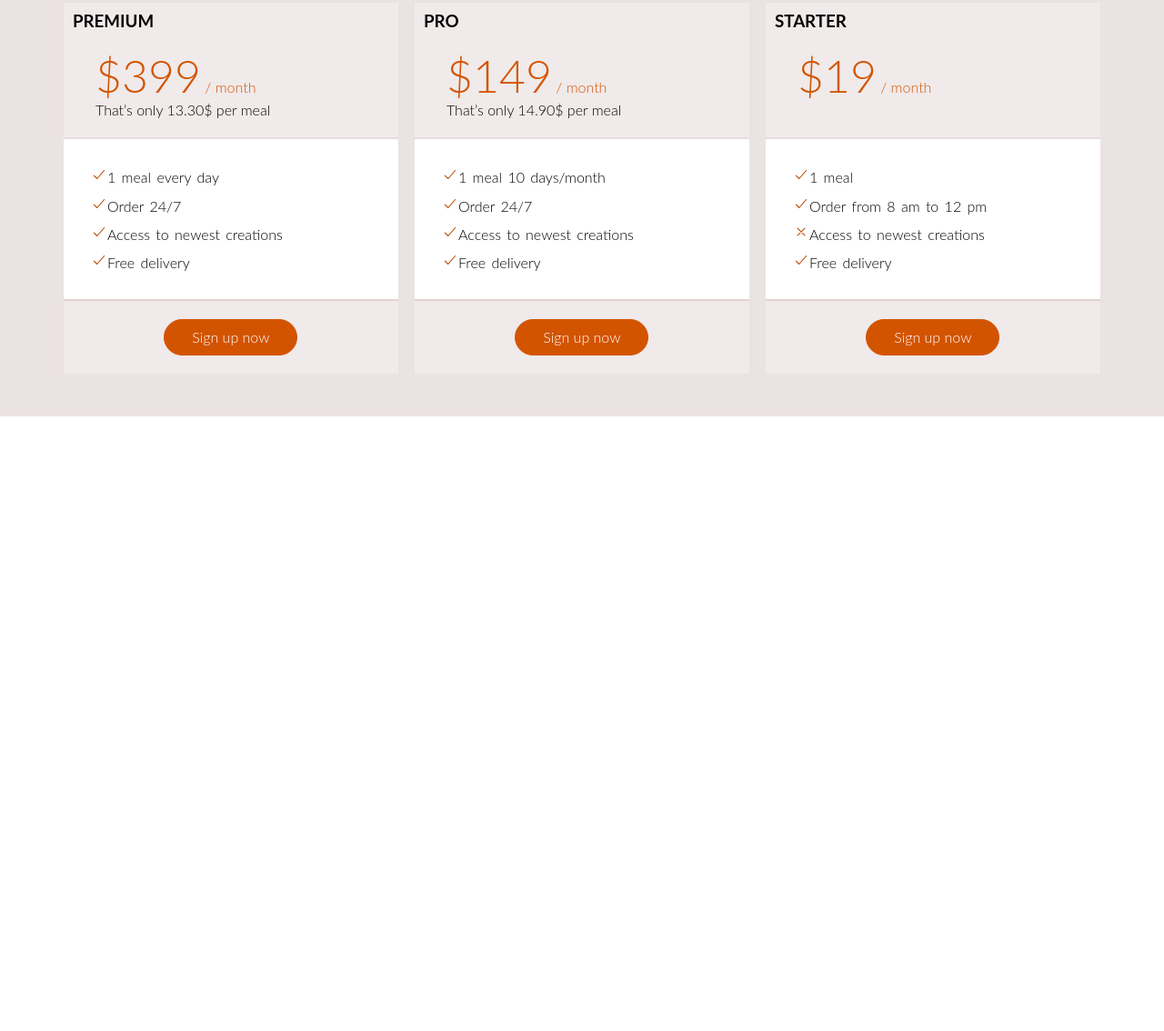
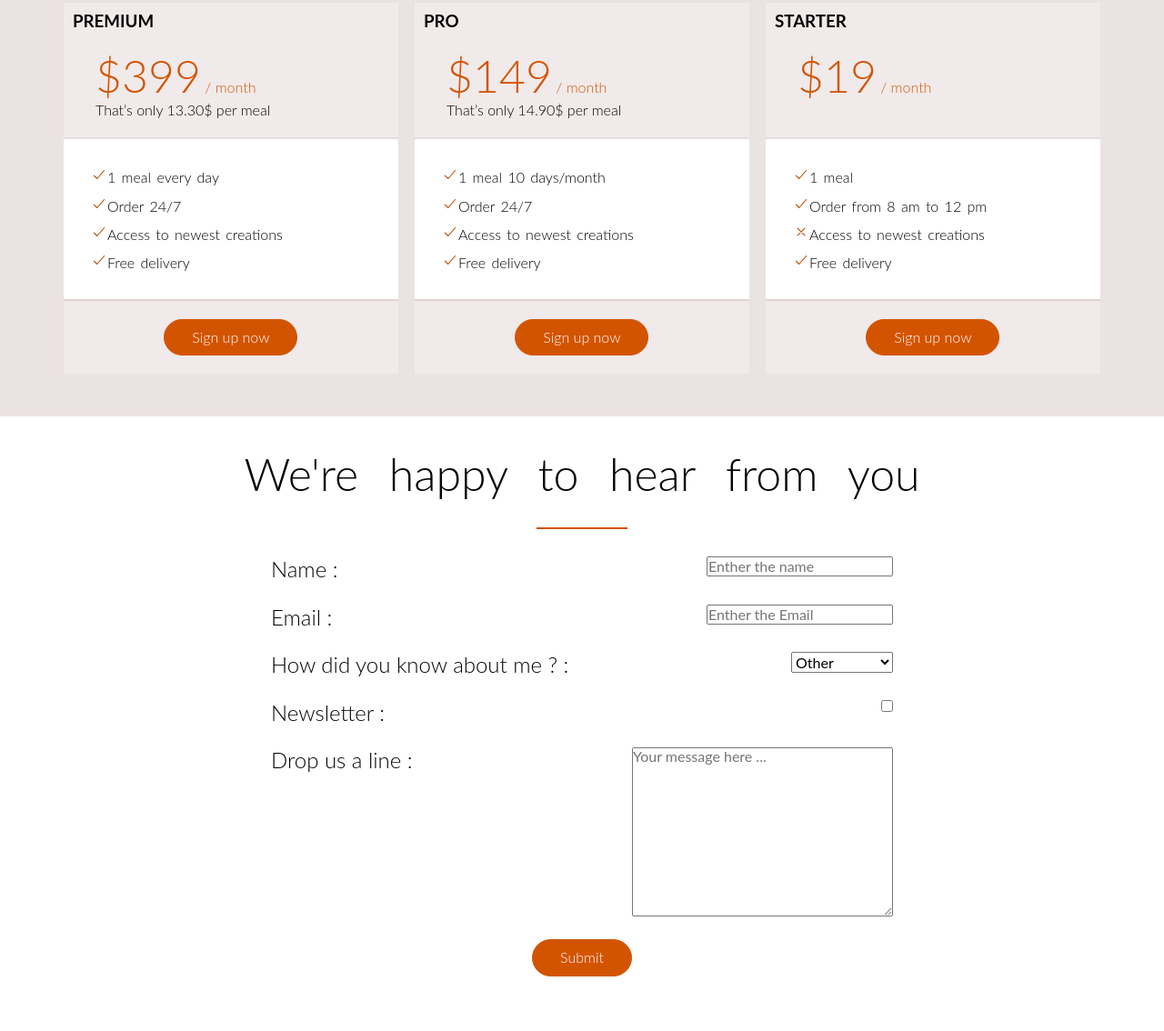
Before and after one commit to AvinashPandey2000/Omnifood, a plain HTML site: page index.html in a window 1280 px wide. Shown: the part 3569-4703 px from the top of the page at 91% size. Before the commit the page ends 4027 px from the top, so only its background shows below. Drawn offline with nearby package versions, Linux system fonts and the light colour scheme; a web font is replaced by a local one.

Commit message:
create a contact form for tempeary bases

```diff
--- a/index.html
+++ b/index.html
@@ -389,6 +389,49 @@
     <!-- -------------------------------------- -->
     <!-- contact Section  -->
     <!-- -------------------------------------- -->
+    <section class="contact-section">
+        <div class="row">
+            <h2>We're happy to hear from you</h2>
+        </div>
+        <div class="row">
+            <form action="#" method="post" class="contact-form">
+                <div class="row contact-attribut">
+                    <label for="name">Name :</label>
+                    <input type="text" name="name" id="name" placeholder="Enther the name" required="true">
+                </div>
+
+                <div class="row contact-attribut">
+                    <label for="email">Email :</label>
+                    <input type="text" name="email" id="email" placeholder="Enther the Email" required="true">
+                </div>
+
+                <div class="row contact-attribut">
+                    <label for="info">How did you know about me ? :</label>
+                    <select name="info" id="info" >
+                        <option value="Other">Other</option>
+                        <option value="Fraind">Fraind</option>
+                        <option value="Social-media">Social-media</option>
+                        <option value="News-paper">News-paper</option>
+                    </select>
+                </div>
+
+                <div class="row contact-attribut">
+                    <label for="email">Newsletter :</label>
+                    <input type="checkbox" name="checkbox" id="checkbox" >
+                </div>
+
+                <div class="row contact-attribut">
+                    <label for="textbox">Drop us a line :</label>
+                    <textarea name="textbox" id="textbox" cols="30" rows="10" placeholder="Your message here ..."></textarea >
+                </div>
+
+                <div class="row contact-attribut">
+                    <a href="#" class="btn btn-full">Submit</a>
+                </div>
+
+            </form>
+        </div>
+    </section>
 
 </body>
 </html>
--- a/resources/css/style.css
+++ b/resources/css/style.css
@@ -416,3 +416,25 @@ cite p{
 /* -------------------------------------- */
  /* Contact Section */
 /* -------------------------------------- */
+
+.contact-section{
+    padding: 35px 0px;
+    text-align: center;
+}
+.contact-attribut label{
+    font-size: 3vh;
+    display: block;
+    float: left;
+    margin-left: 20%;
+    padding-bottom: 25px;
+
+}
+.contact-attribut input,select,textarea{
+    display: block;
+    float: right;
+    margin-right: 20%;
+}
+.contact-attribut a{
+    margin: 25px;
+
+}
```
